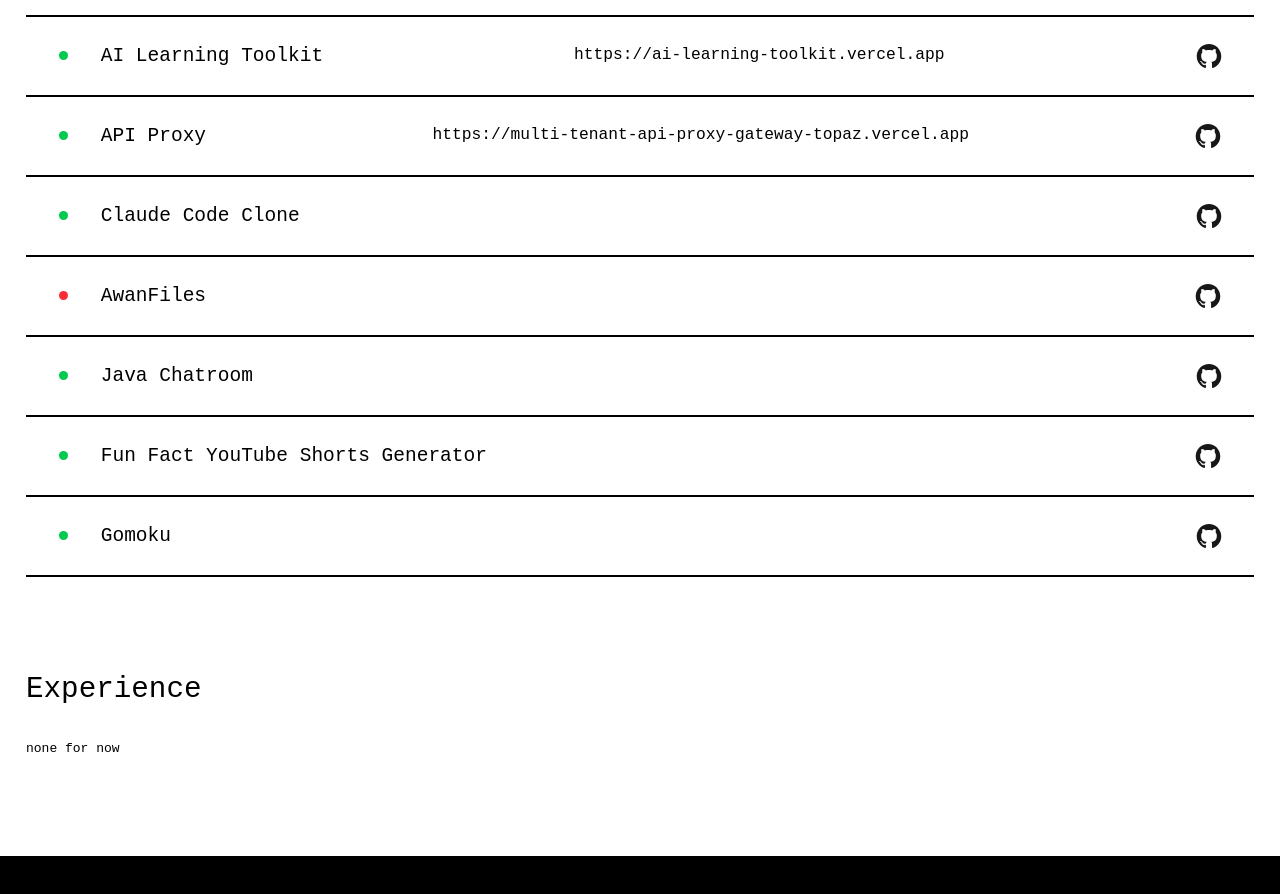
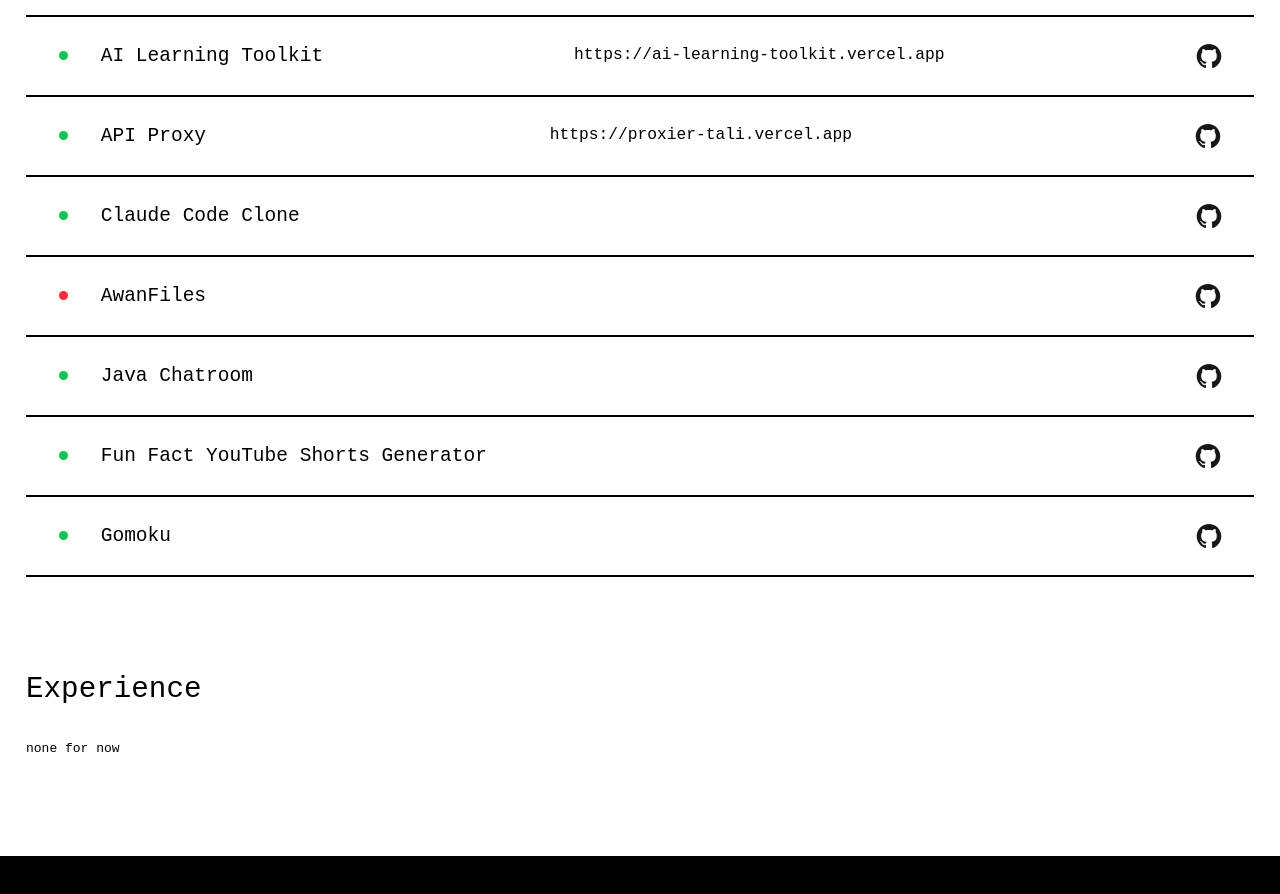
Before and after one commit to h3kar360/Derick-Portfolio, a React (Vite) app in the folder frontend/: page / in a window 1280 px wide. Shown: the part 1260-2154 px from the top of the page. Built offline with nearby package versions, Linux system fonts and the light colour scheme.

Commit message:
added new working live url for api proxy

```diff
--- a/frontend/src/components/HomePage/Projects.tsx
+++ b/frontend/src/components/HomePage/Projects.tsx
@@ -19,7 +19,7 @@
         },
         {
             name: "API Proxy",
-            link: "https://multi-tenant-api-proxy-gateway-topaz.vercel.app",
+            link: "https://proxier-tali.vercel.app",
             github: "https://github.com/h3kar360/Multi-Tenant-API-Proxy-Gateway",
             status: true,
             status_desc: "online (live)",
```
